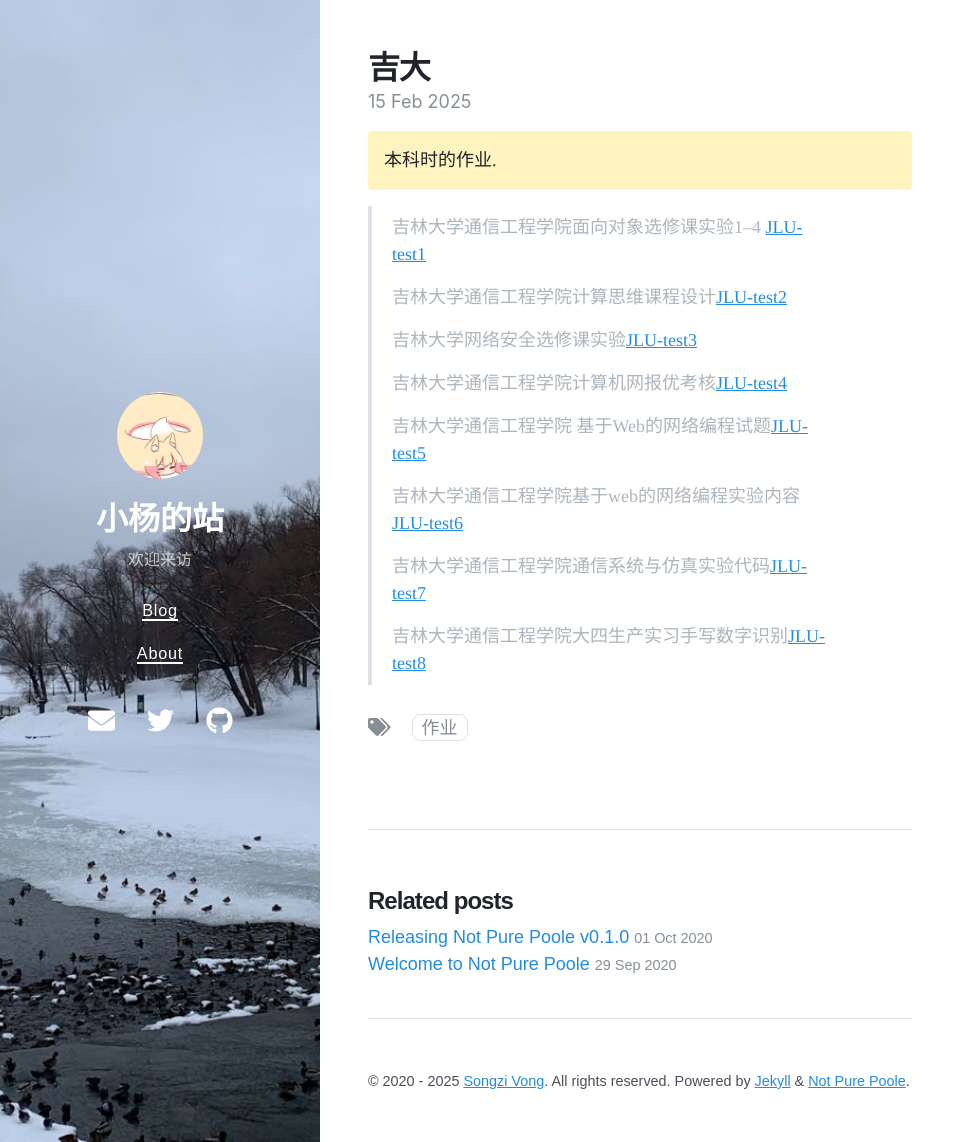
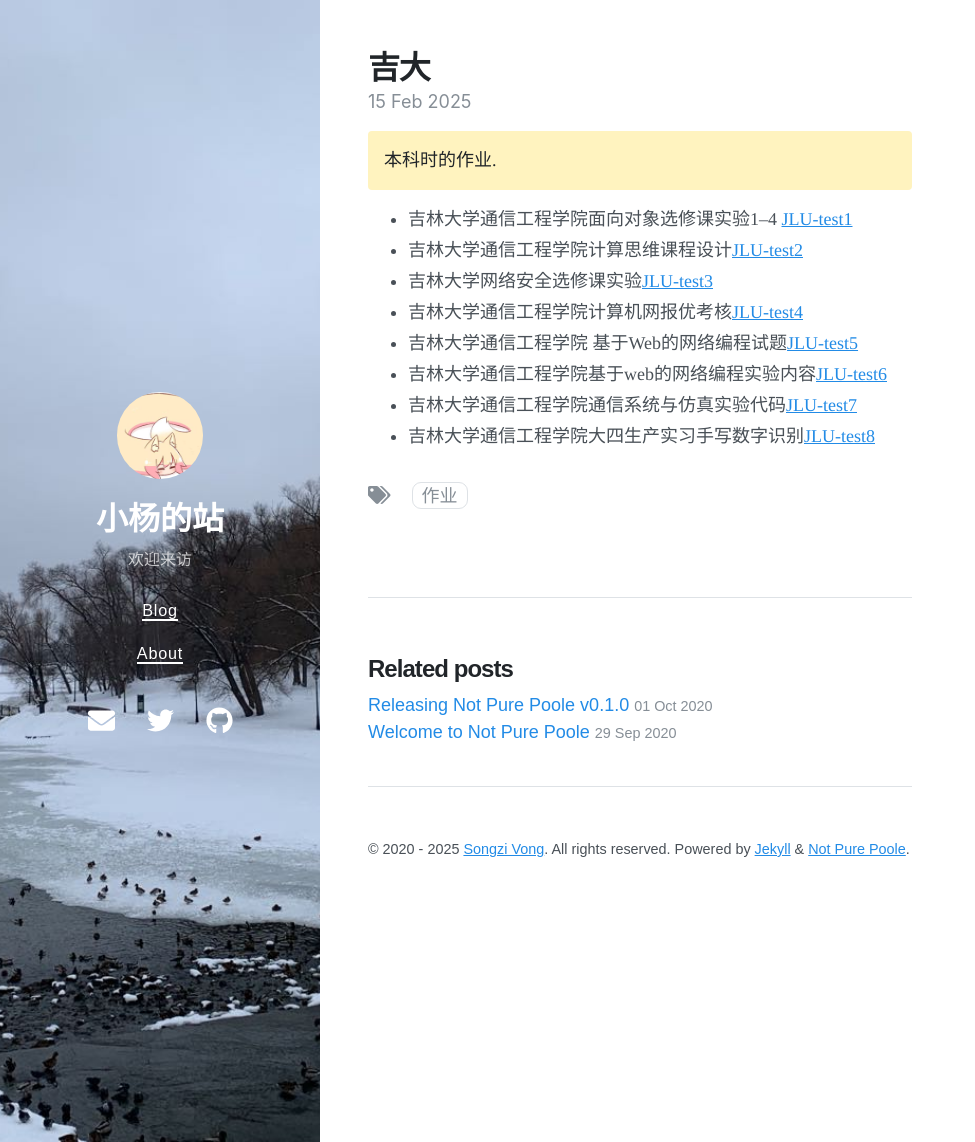
Before and after one commit to Yeither/Yeither.github.io, a Jekyll site: the page built from _posts/2020-10-02-testing-mathjax.md, in a window 1280 px wide and 1142 px high. Shown: the whole window, without its empty margins (0-975 px from the left). Built offline with Jekyll 4.4.1, drawn with Linux system fonts in a browser that asks for light colours; nearby versions of some CDN libraries.

```diff
--- a/_posts/2020-10-02-testing-mathjax.md
+++ b/_posts/2020-10-02-testing-mathjax.md
@@ -8,18 +8,11 @@ date: 2025-02-15 11:24 +0800
 本科时的作业.
 {: .message }
 
->吉林大学通信工程学院面向对象选修课实验1--4 [JLU-test1](https://github.com/Yeither/JLU-test1)
->
->吉林大学通信工程学院计算思维课程设计[JLU-test2](https://github.com/Yeither/JLU_test2)
->
->吉林大学网络安全选修课实验[JLU-test3](https://github.com/Yeither/JLU_test3)
->
->吉林大学通信工程学院计算机网报优考核[JLU-test4](https://github.com/Yeither/JLU_test4)
->
->吉林大学通信工程学院 基于Web的网络编程试题[JLU-test5](https://github.com/Yeither/JLU_test5)
->
->吉林大学通信工程学院基于web的网络编程实验内容[JLU-test6](https://github.com/Yeither/JLU_test6)
->
->吉林大学通信工程学院通信系统与仿真实验代码[JLU-test7](https://github.com/Yeither/JLU_test7)
->
->吉林大学通信工程学院大四生产实习手写数字识别[JLU-test8](https://github.com/Yeither/JLU_test8)
+- 吉林大学通信工程学院面向对象选修课实验1--4 [JLU-test1](https://github.com/Yeither/JLU-test1)
+- 吉林大学通信工程学院计算思维课程设计[JLU-test2](https://github.com/Yeither/JLU_test2)
+- 吉林大学网络安全选修课实验[JLU-test3](https://github.com/Yeither/JLU_test3)
+- 吉林大学通信工程学院计算机网报优考核[JLU-test4](https://github.com/Yeither/JLU_test4)
+- 吉林大学通信工程学院 基于Web的网络编程试题[JLU-test5](https://github.com/Yeither/JLU_test5)
+- 吉林大学通信工程学院基于web的网络编程实验内容[JLU-test6](https://github.com/Yeither/JLU_test6)
+- 吉林大学通信工程学院通信系统与仿真实验代码[JLU-test7](https://github.com/Yeither/JLU_test7)
+- 吉林大学通信工程学院大四生产实习手写数字识别[JLU-test8](https://github.com/Yeither/JLU_test8)
```
